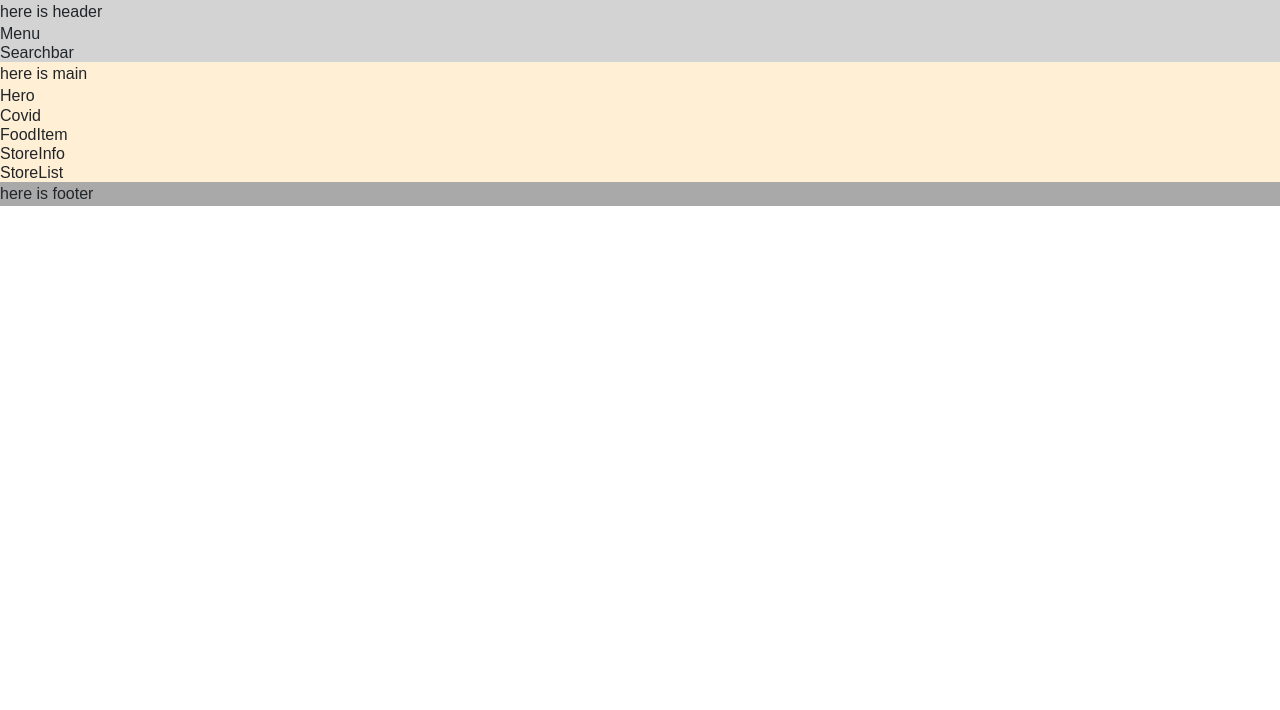
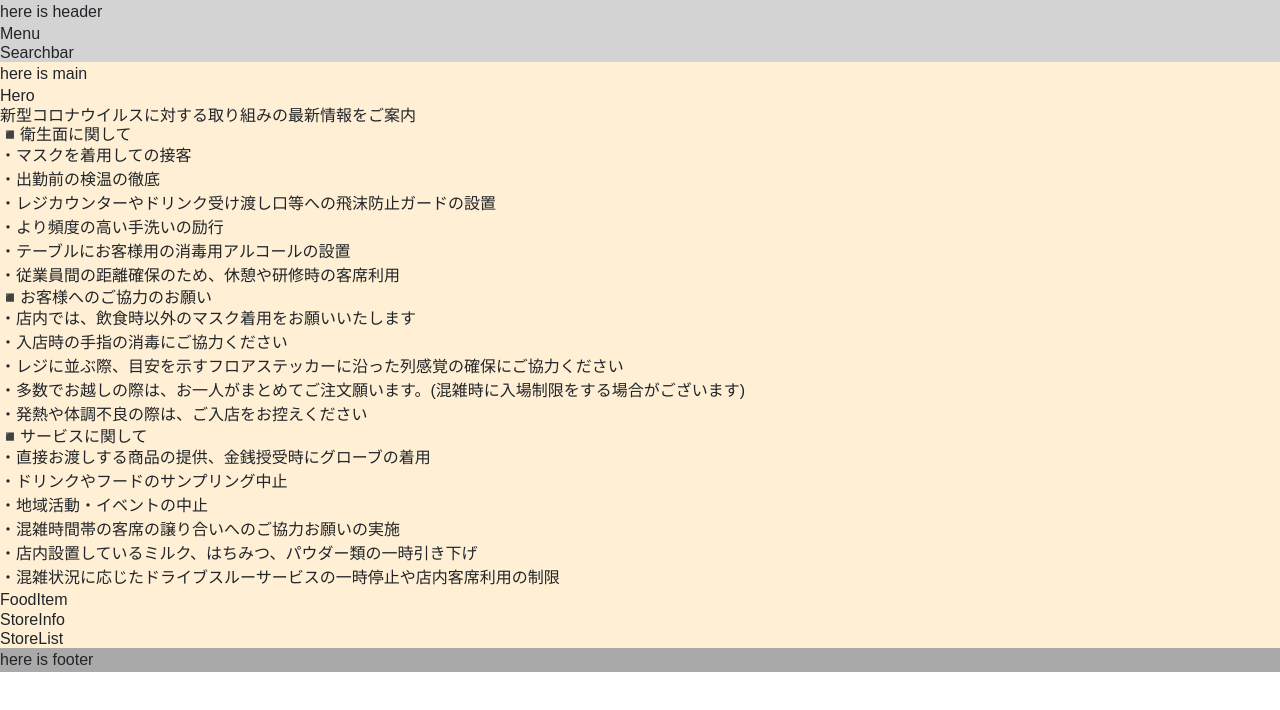
Before and after one commit to S-Takagawa1212/coding_advanced, a Next.js app: page / in a window 1280 px wide. Shown: the top 710 px of the page. Built offline with nearby package versions, Linux system fonts and the light colour scheme.

Commit message:
feat(covid): covidコンポーネントの文章を表示できるようにした

```diff
--- a/components/Main/Covid.tsx
+++ /dev/null
@@ -1,7 +0,0 @@
-"use client"
-
-export default function Covid() {
-    return (
-        <h1>Covid</h1>
-    );
-}
--- /dev/null
+++ b/components/Main/Covid/Covid.tsx
@@ -0,0 +1,63 @@
+"use client"
+
+import CovidDetail from "./CovidDetail";
+
+
+export default function Covid() {
+type CovidSection = {
+  title: string;
+  covidMeasuresList: string[];
+};
+
+const covidData: CovidSection[] = [
+  {
+    title: "衛生面に関して",
+    covidMeasuresList: [
+      "マスクを着用しての接客",
+      "出勤前の検温の徹底",
+      "レジカウンターやドリンク受け渡し口等への飛沫防止ガードの設置",
+      "より頻度の高い手洗いの励行",
+      "テーブルにお客様用の消毒用アルコールの設置",
+      "従業員間の距離確保のため、休憩や研修時の客席利用",
+    ],
+  },
+  {
+    title: "お客様へのご協力のお願い",
+    covidMeasuresList: [
+      "店内では、飲食時以外のマスク着用をお願いいたします",
+      "入店時の手指の消毒にご協力ください",
+      "レジに並ぶ際、目安を示すフロアステッカーに沿った列感覚の確保にご協力ください",
+      "多数でお越しの際は、お一人がまとめてご注文願います。(混雑時に入場制限をする場合がございます)",
+      "発熱や体調不良の際は、ご入店をお控えください",
+    ],
+  },
+  {
+    title: "サービスに関して",
+    covidMeasuresList: [
+      "直接お渡しする商品の提供、金銭授受時にグローブの着用",
+      "ドリンクやフードのサンプリング中止",
+      "地域活動・イベントの中止",
+      "混雑時間帯の客席の譲り合いへのご協力お願いの実施",
+      "店内設置しているミルク、はちみつ、パウダー類の一時引き下げ",
+      "混雑状況に応じたドライブスルーサービスの一時停止や店内客席利用の制限",
+    ],
+  },
+];
+
+    return (
+
+    <>
+        <h1>新型コロナウイルスに対する取り組みの最新情報をご案内</h1>
+        {covidData.map((section, index) => (
+        <CovidDetail
+            key={index}
+            title={section.title}
+            covidMeasuresList={section.covidMeasuresList}
+        />
+        ))}
+    </>
+    );
+
+
+
+}
--- /dev/null
+++ b/components/Main/Covid/CovidDetail.tsx
@@ -0,0 +1,19 @@
+
+type props={
+  title:string,
+  covidMeasuresList:string[];
+};
+
+export default function CovidDetail({title,covidMeasuresList}:props){
+
+  return (
+    <>
+      <h2>◾️{title}</h2>
+      {covidMeasuresList.map((covidMeasure,index)=>{
+        return <p key={index}>・{covidMeasure}</p>
+        })
+      }
+    </>
+    );
+
+};
--- a/components/Main/Main.tsx
+++ b/components/Main/Main.tsx
@@ -1,6 +1,6 @@
 "use client"
 
-import Covid from "./Covid";
+import Covid from "./Covid/Covid";
 import FoodItem from "./FoodItem";
 import Hero from "./Hero";
 import StoreInfo from "./StoreInfo";
```
Also changed, not shown: components/Main/Covid/Covid.module.css (added).
